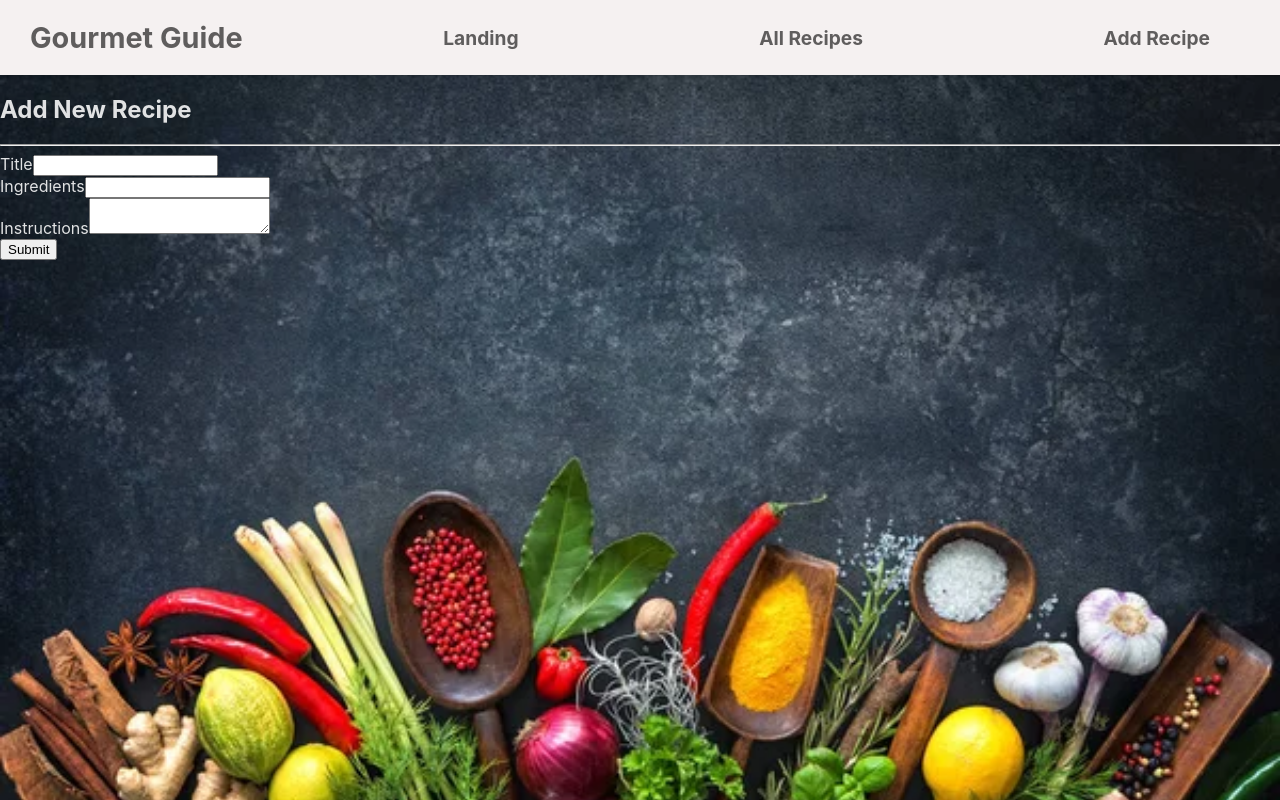
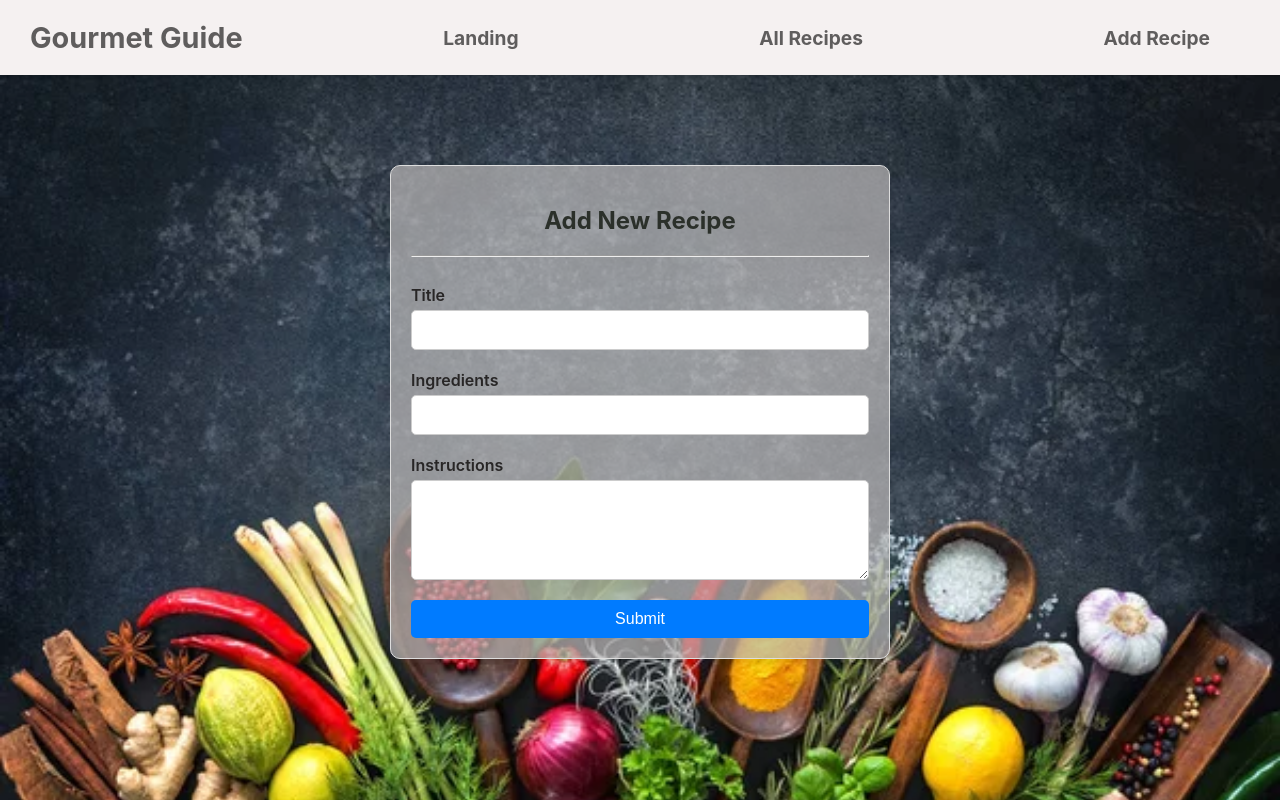
Before and after one commit to Kiibra/gourmetguide-front, a React (Vite) app: page /recipes/addrecipe in a window 1280 px wide. Built offline with nearby package versions, Linux system fonts and the light colour scheme.

Commit message:
add styles for  AddRecipe page

```diff
--- /dev/null
+++ b/src/pages/AddRecipePage/AddRecipe.module.css
@@ -0,0 +1,69 @@
+/* Container styling */
+.container {
+  max-width: 500px;
+  margin: 90px auto;
+  padding: 20px;
+  background-color: #bcb9b9b2;
+  border: 1px solid #ddd;
+  border-radius: 10px;
+  box-shadow: 0 4px 8px rgba(0, 0, 0, 0.1);
+  text-align: center;
+}
+
+.form {
+  display: flex;
+  flex-direction: column;
+  gap: 20px;
+}
+
+.formGroup {
+  display: flex;
+  flex-direction: column;
+  align-items: flex-start;
+}
+
+.container h2 {
+  color: #2b302a;
+}
+
+label {
+  margin-bottom: 5px;
+  font-weight: 600;
+  margin-top: 20px;
+  color: #282626;
+}
+
+input, textarea {
+  width: 100%;
+  padding: 10px;
+  border: 1px solid #ccc;
+  border-radius: 5px;
+  font-size: 1rem;
+}
+
+textarea {
+  resize: vertical;
+  min-height: 100px;
+}
+
+.error {
+  color: rgb(235, 17, 17);
+  margin-bottom: 20px;
+  font-weight: 500;
+  font-size: 18px;
+}
+
+button {
+  padding: 10px 20px;
+  font-size: 1rem;
+  color: #fff;
+  background-color: #007bff;
+  border: none;
+  border-radius: 5px;
+  cursor: pointer;
+  transition: background-color 0.3s;
+}
+
+button:hover {
+  background-color: #0056b3;
+}
--- a/src/pages/AddRecipePage/AddRecipePage.jsx
+++ b/src/pages/AddRecipePage/AddRecipePage.jsx
@@ -4,6 +4,9 @@ import { useNavigate } from 'react-router-dom'
 
 //service
 import RecipeService from '../../services/RecipeService'
+
+//css
+import styles from './AddRecipe.module.css'
 
 const AddRecipePage = () => {
   const [formData, setFormData] = useState({
@@ -43,11 +46,11 @@ const AddRecipePage = () => {
   }
 
   return (
-    <div>
+    <div className={styles.container}>
       <h2>Add New Recipe</h2>
       <hr />
-      <form onSubmit={handleSubmit}>
-        <div>
+      <form className={styles.form} onSubmit={handleSubmit}>
+        <div className={styles.formGroup}>
           <label htmlFor="title-input">Title</label>
           <input
             type="text"
@@ -56,8 +59,6 @@ const AddRecipePage = () => {
             value={formData.title}
             onChange={handleChange}
           />
-        </div>
-        <div>
           <label htmlFor="ingredients-input">Ingredients</label>
           <input
             type="text"
@@ -66,8 +67,6 @@ const AddRecipePage = () => {
             value={formData.ingredients}
             onChange={handleChange}
           />
-        </div>
-        <div>
           <label htmlFor="instructions-input">Instructions</label>
           <textarea
             name="instructions"
@@ -76,7 +75,7 @@ const AddRecipePage = () => {
             onChange={handleChange}
           />
         </div>
-        {error && <div style={{ color: 'red' }}>{error}</div>}
+        {error && <div className={styles.error}>{error}</div>}
         <button type="submit">Submit</button>
       </form>
     </div>
```
